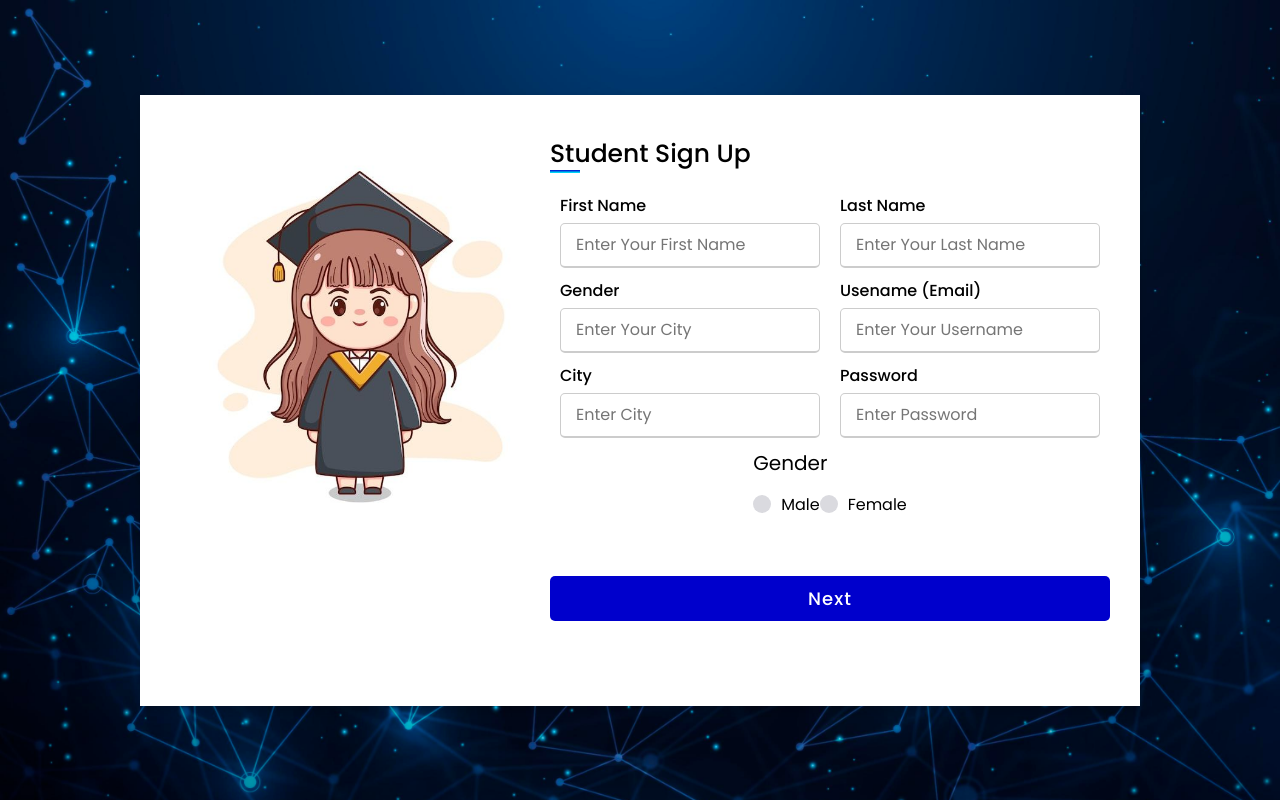
After one commit to sasinitennakoon/teachease, a PHP site: page /signup/student.php in a window 1280 px wide. The commit adds this page. Run offline with PHP 8.4, Linux system fonts and the light colour scheme.

Commit message:
add Signup Pages

```diff
--- a/index.php
+++ b/index.php
@@ -38,19 +38,19 @@
 			</div>
 
 		  <div class="button-container">
-			<a href="signup/studentsignup.php">
+			<a href="signup/student.php">
 				<button class ="btn1">
 					<span>Student</span>
 				</button>
 			</a>
 
-			<a a href="signup/teachersignup.php">
+			<a a href="signup/teacher.php">
 				<button class = "btn1">
 					<span>Teacher</span>
 				</button>
 			</a>
 
-			<a href="signup/parentsignup.php">
+			<a href="signup/parent.php">
 				<button class = "btn1">
 					<span>Parent</span>
 				</button>
--- /dev/null
+++ b/signup/student.php
@@ -0,0 +1,118 @@
+<!DOCTYPE html>
+<html lang="en" dir="ltr">
+<head>
+  <meta charset="UTF-8">
+  <meta http-equiv="X-UA-Compatible" content="IE=edge" />
+  <meta name="viewport" content="width=device-width, initial-scale=1.0" />
+  <title>Login and Registration</title>
+  <link rel="stylesheet" href="style.css">
+  <link rel="stylesheet" href="https://cdnjs.cloudflare.com/ajax/libs/font-awesome/5.15.3/css/all.min.css">
+  <style>
+    /* Add your custom styles here */
+    .hidden {
+      display: none;
+    }
+  </style>
+</head>
+<body>
+  <div class="container">
+    <div class="forms">
+      <div class="form-content">
+        <div class="signup-form">
+          <!-- Add an image here -->
+          <img src="studentimage.jpeg" height="400" width="380" alt="signupImage" class="signup-image">
+        </div>
+        <form id="studentForm">
+          <div class="title"> Student Sign Up</div>
+          <div class="user-details">
+            <div class="input-box">
+              <span class="details">First Name</span>
+              <input type="text" placeholder="Enter Your First Name" required>
+            </div>
+            <div class="input-box">
+              <span class="details">Last Name</span>
+              <input type="text" placeholder="Enter Your Last Name" required>
+            </div>
+            <div class="input-box">
+              <span class="details">Gender</span>
+              <input type="text" placeholder="Enter Your City" required>
+            </div>
+            <div class="input-box">
+              <span class="details">Usename (Email)</span>
+              <input type="text" placeholder="Enter Your Username" required>
+            </div>
+            <div class="input-box">
+              <span class="details">City</span>
+              <input type="text" placeholder="Enter City" required>
+            </div>
+            <div class="input-box">
+              <span class="details">Password</span>
+              <input type="text" placeholder="Enter Password" required>
+            </div>
+            <div class="gender-details">
+              <input type="radio" name="gender" id="dot-1">
+              <input type="radio" name="gender" id="dot-2">
+              <span class="gender-title">Gender</span>
+              <div class="category">
+                <label for="dot-1">
+                  <span class="dot one"></span>
+                  <span class="gender">Male</span>
+                </label>
+                <label for="dot-2">
+                  <span class="dot two"></span>
+                  <span class="gender">Female</span>
+                </label>
+              </div>
+            </div>
+          </div>
+          <div class="button">
+            <button type="button" onclick="showParentForm()">Next</button>
+          </div>
+        </form>
+
+        <form id="parentForm" class="hidden">
+          <div class="title"> Parent Sign Up</div>
+          <div class="user-details">
+            <div class="input-box">
+              <span class="details">Parent First Name</span>
+              <input type="text" placeholder="Enter Parent's First Name" required>
+            </div>
+            <div class="input-box">
+              <span class="details">Parent Last Name</span>
+              <input type="text" placeholder="Enter Parent's Last Name" required>
+            </div>
+            <div class="input-box">
+              <span class="details">Usename (Email)</span>
+              <input type="text" placeholder="Enter Your Username" required>
+            </div>
+            <div class="input-box">
+              <span class="details">Password</span>
+              <input type="text" placeholder="Enter Password" required>
+            </div>
+          </div>
+          <label><input type="checkbox">I hereby declare that the above information provided is true</label>
+          <div class="button">
+            <button type="button" onclick="showStudentForm()">Back</button>
+          </div>
+          <div class="button1">
+            <button type="submit" value="Signup">Signup</button>
+          </div>
+        </form>
+      </div>
+    </div>
+  </div>
+
+  <script>
+    function showParentForm() {
+      // Hide student form and show parent form
+      document.getElementById('studentForm').classList.add('hidden');
+      document.getElementById('parentForm').classList.remove('hidden');
+    }
+    function showStudentForm() {
+      // Hide student form and show parent form
+      document.getElementById('studentForm').classList.remove('hidden');
+      document.getElementById('parentForm').classList.add('hidden');
+    }
+  </script>
+</body>
+</html>
--- /dev/null
+++ b/signup/style.css
@@ -0,0 +1,251 @@
+@import url('https://fonts.googleapis.com/css2?family=Poppins:wght@200;300;400;500;600;700&display=swap');
+
+* {
+  margin: 0;
+  padding: 0;
+  box-sizing: border-box;
+  font-family: "Poppins", sans-serif;
+}
+
+body {
+  min-height: 100vh;
+  display: flex;
+  align-items: center;
+  justify-content: center;
+  background-image: url('5152169.jpg');
+  background-repeat: no-repeat;
+  background-size: cover;
+  padding: 30px;
+}
+
+.container {
+  position: relative;
+  max-width: 1000px;
+  width: 100%;
+  background: #fff;
+  padding: 40px 30px;
+  box-shadow: 0 5px 10px rgba(0, 0, 0, 0.2);
+  perspective: 2700px;
+}
+
+.container .title {
+  font-size: 25px;
+  font-weight: 500;
+  position: relative;
+}
+
+.container .title::before {
+  content: '';
+  position: absolute;
+  left: 0;
+  bottom: 0;
+  height: 3px;
+  width: 30px;
+  background: linear-gradient(#0000cc, #00ffff);
+}
+
+.container .cover img {
+  position: absolute;
+  height: 100%;
+  width: 100%;
+  object-fit: cover;
+  z-index: 10;
+}
+
+.container .forms {
+  height: 100%;
+  width: 100%;
+  background: #fff;
+}
+
+.container .form-content {
+  display: flex;
+  align-items: left;
+  justify-content: left;
+}
+
+.container form .user-details {
+  display: flex;
+  flex-wrap: wrap;
+  justify-content: space-around;
+  margin: 20px 0 12px 0;
+}
+
+form .user-details .input-box {
+  margin-bottom: 10px;
+  width: calc(100% / 2 - 20px);
+}
+
+form .user-details .input-box .details {
+  display: block;
+  font-weight: 500;
+  margin-bottom: 5px;
+}
+
+form .user-details .input-box input {
+  height: 45px;
+  width: 100%;
+  outline: none;
+  border-radius: 5px;
+  border: 1px solid #ccc;
+  padding-left: 15px;
+  font-size: 16px;
+  border-bottom-width: 2px;
+  transition: all 0.3s ease;
+}
+
+form .gender-details .gender-title {
+  font-size: 20px;
+  font-weight: 500px;
+}
+
+form .gender-details .category {
+  display: flex;
+  width: 80%;
+  margin: 14px 0;
+  justify-content: space-between;
+}
+
+form .gender-details .category label {
+  display: flex;
+  align-items: center;
+}
+
+.gender-details .category .dot {
+  height: 18px;
+  width: 18px;
+  background: #dadadf;
+  border-radius: 50%;
+  margin-right: 10px;
+  border: 5px solid transparent;
+}
+
+#dot-1:checked~.category .one,
+#dot-2:checked~.category .two {
+  border-color: #dadadf;
+  background: #4256d7;
+}
+
+form input[type="radio"] {
+  display: none;
+}
+
+form .button {
+  height: 45px;
+  margin: 45px 0;
+}
+
+.user-details .input-box input:focus,
+.user-details .input-box input:valid {
+  border-color: #4256d7;
+}
+
+form .button {
+  height: 45px;
+  margin: 45px 0;
+}
+
+form .button button {
+  height: 100%;
+  width: 100%;
+  outline: none;
+  color: #ffffff;
+  border: none;
+  font-size: 18px;
+  font-weight: 500;
+  border-radius: 5px;
+  letter-spacing: 1px;
+  background: #0000cc;
+  cursor: pointer;
+  transition: background 0.3s ease;
+}
+
+form .button button:hover {
+  background: #000099, #6308ec;
+}
+
+.button {
+  margin: 15px 0 6px;
+}
+
+.button button {
+  color: #fff;
+  font-size: 16px;
+  font-weight: 400;
+  background-color: #4070f4;
+  cursor: pointer;
+  transition: all 0.3s ease;
+}
+
+.button button:hover {
+  background-color: #0e4bf1;
+}
+
+.btn {
+  background-color: #191970;
+  color: #FFF;
+  font-family: Lexend Zetta;
+  font-size: 20px;
+  border: none;
+  border-radius: 5px;
+  padding: 10px 20px;
+  cursor: pointer;
+  margin-top: 20px;
+}
+
+.btn:hover {
+  background-color: #FFF;
+  color: #191970;
+  border: 2px solid #191970;
+}
+
+form .button {
+  height: 45px;
+  margin: 45px 0;
+}
+
+.user-details .input-box input:focus,
+.user-details .input-box input:valid {
+  border-color: #4256d7;
+}
+
+form .button1 {
+  height: 45px;
+  margin: 45px 0;
+}
+
+form .button1 button {
+  height: 100%;
+  width: 100%;
+  outline: none;
+  color: #ffffff;
+  border: none;
+  font-size: 18px;
+  font-weight: 500;
+  border-radius: 5px;
+  letter-spacing: 1px;
+  background: #d0d05c;
+  cursor: pointer;
+  transition: background 0.3s ease;
+}
+
+form .button1 button:hover {
+  background: #8f9900, #6308ec;
+}
+
+.button1 {
+  margin: 15px 0 6px;
+}
+
+.button1 button {
+  color: #fff;
+  font-size: 16px;
+  font-weight: 400;
+  background-color: #e2f440;
+  cursor: pointer;
+  transition: all 0.3s ease;
+}
+
+.button1 button:hover {
+  background-color: #848ea7;
+}
```
Also changed, not shown: signup/parent.php (added, +98 -0 lines), signup/teacher.php (added, +54 -0 lines), signup/50632.png (added), signup/5152169.jpg (added), signup/parentimage.jpeg (added), signup/studentimage.jpeg (added), signup/teacher.jpeg (added).
